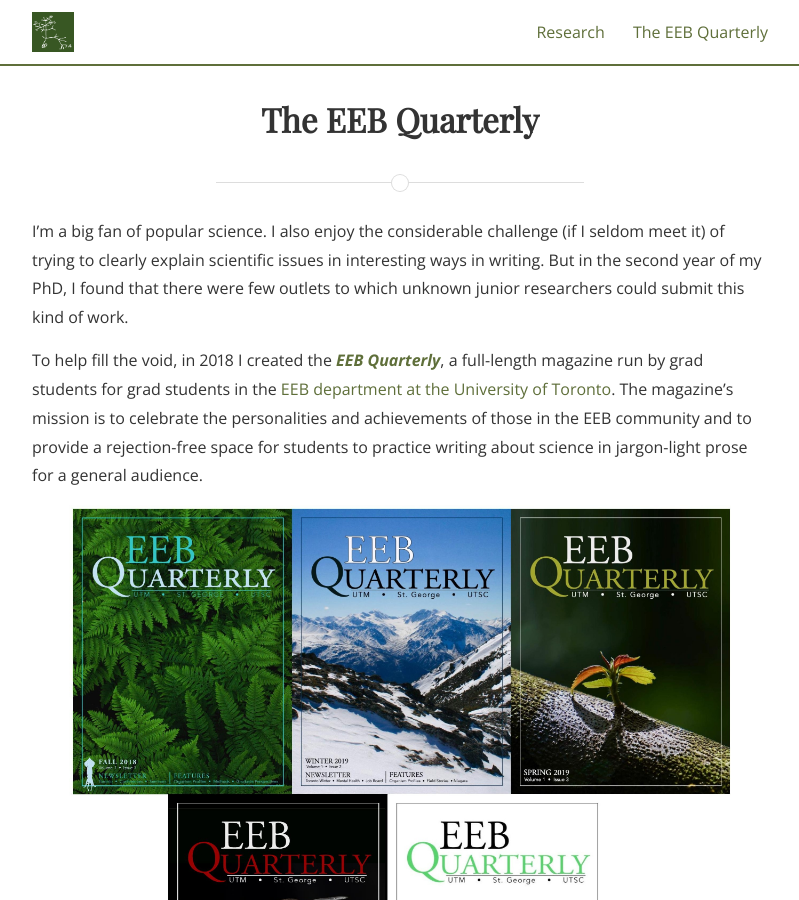
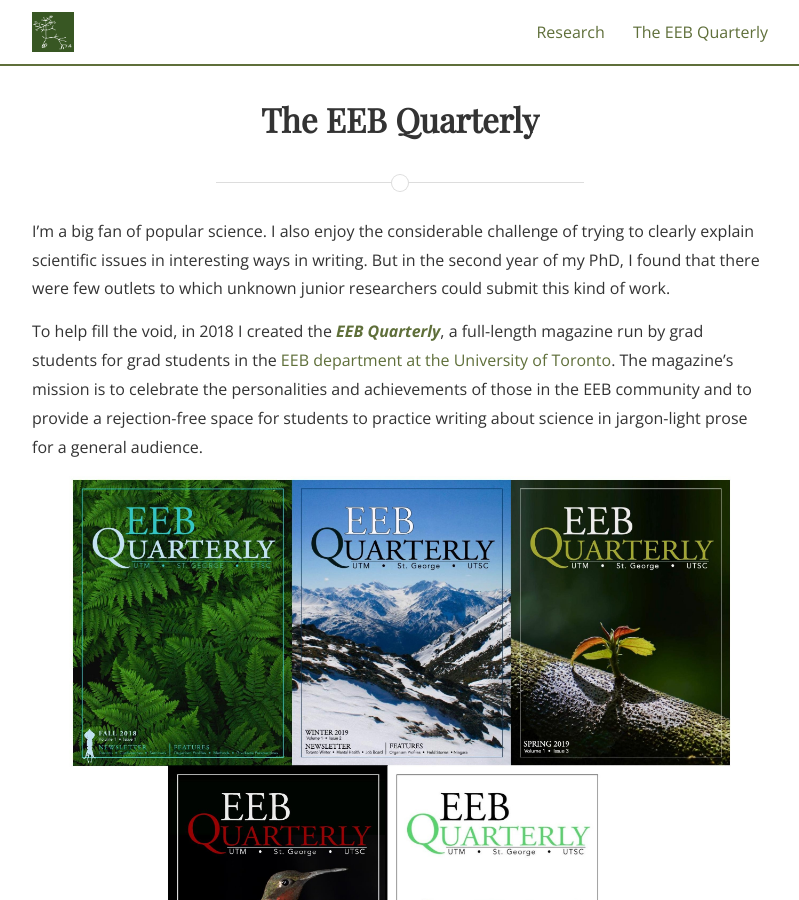
Before and after one commit to SeanASAnderson/SeanASAnderson.github.io, a Jekyll site: the page built from thequarterly.md, in a window 1280 px wide and 900 px high. Shown: the whole window, without its empty margins (240-1039 px from the left). Built offline with Jekyll 4.4.1, drawn with Linux system fonts in a browser that asks for light colours; nearby versions of some CDN libraries; some web fonts are replaced.

Commit message:
slight changes to quarterly text

```diff
--- a/thequarterly.md
+++ b/thequarterly.md
@@ -5,7 +5,7 @@
 main_nav: true
 ---
 
-I'm a big fan of popular science. I also enjoy the considerable challenge (if I seldom meet it) of trying to clearly explain scientific issues in interesting ways in writing. But in the second year of my PhD, I found that there were few outlets to which unknown junior researchers could submit this kind of work.
+I'm a big fan of popular science. I also enjoy the considerable challenge of trying to clearly explain scientific issues in interesting ways in writing. But in the second year of my PhD, I found that there were few outlets to which unknown junior researchers could submit this kind of work.
 
 To help fill the void, in 2018 I created the [***EEB Quarterly***](https://theeebquarterly.github.io), a full-length magazine run by grad students for grad students in the [EEB department at the University of Toronto](https://eeb.utoronto.ca/). The magazine's mission is to celebrate the personalities and achievements of those in the EEB community and to provide a rejection-free space for students to practice writing about science in jargon-light prose for a general audience.
 
```
